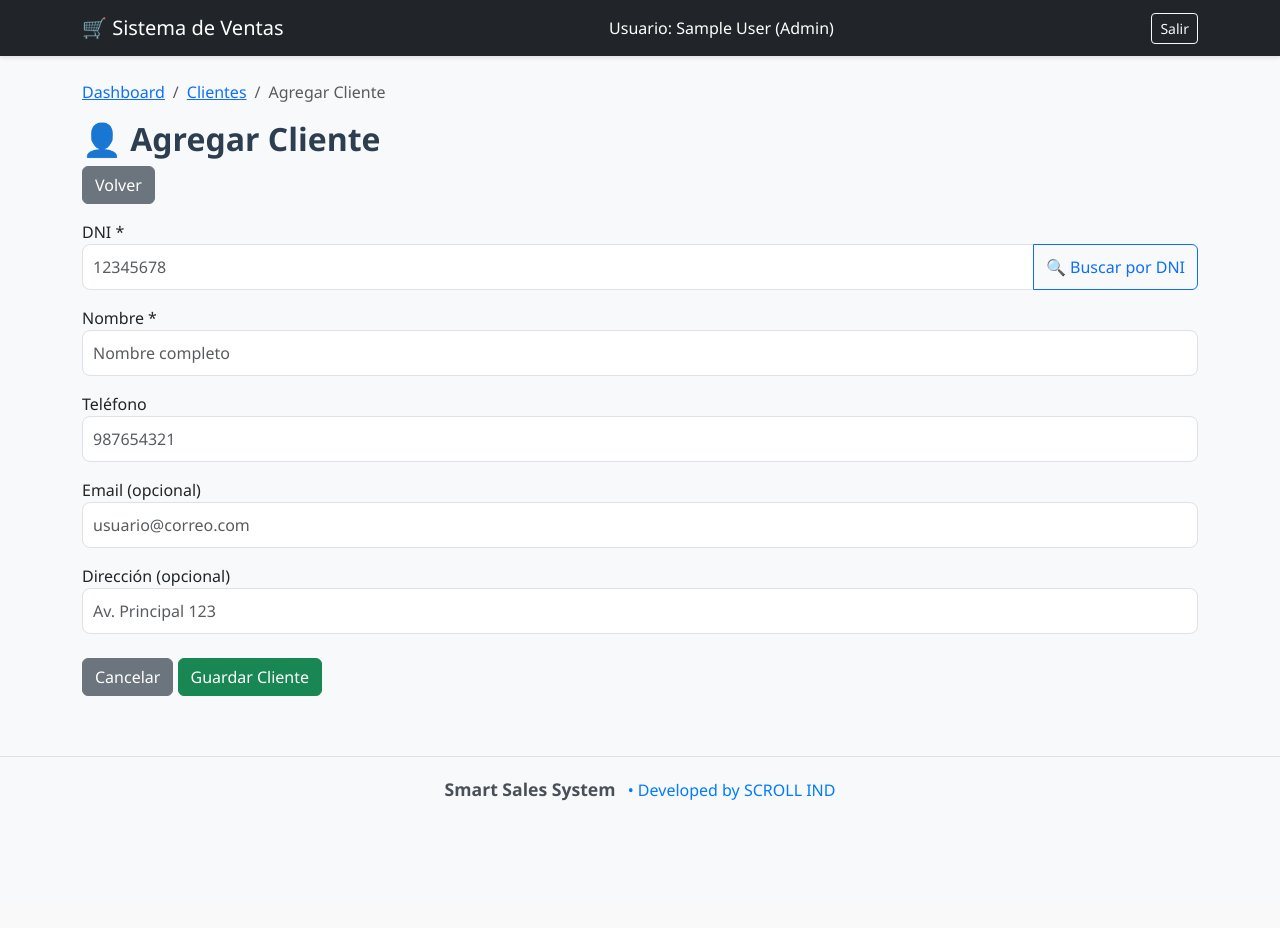
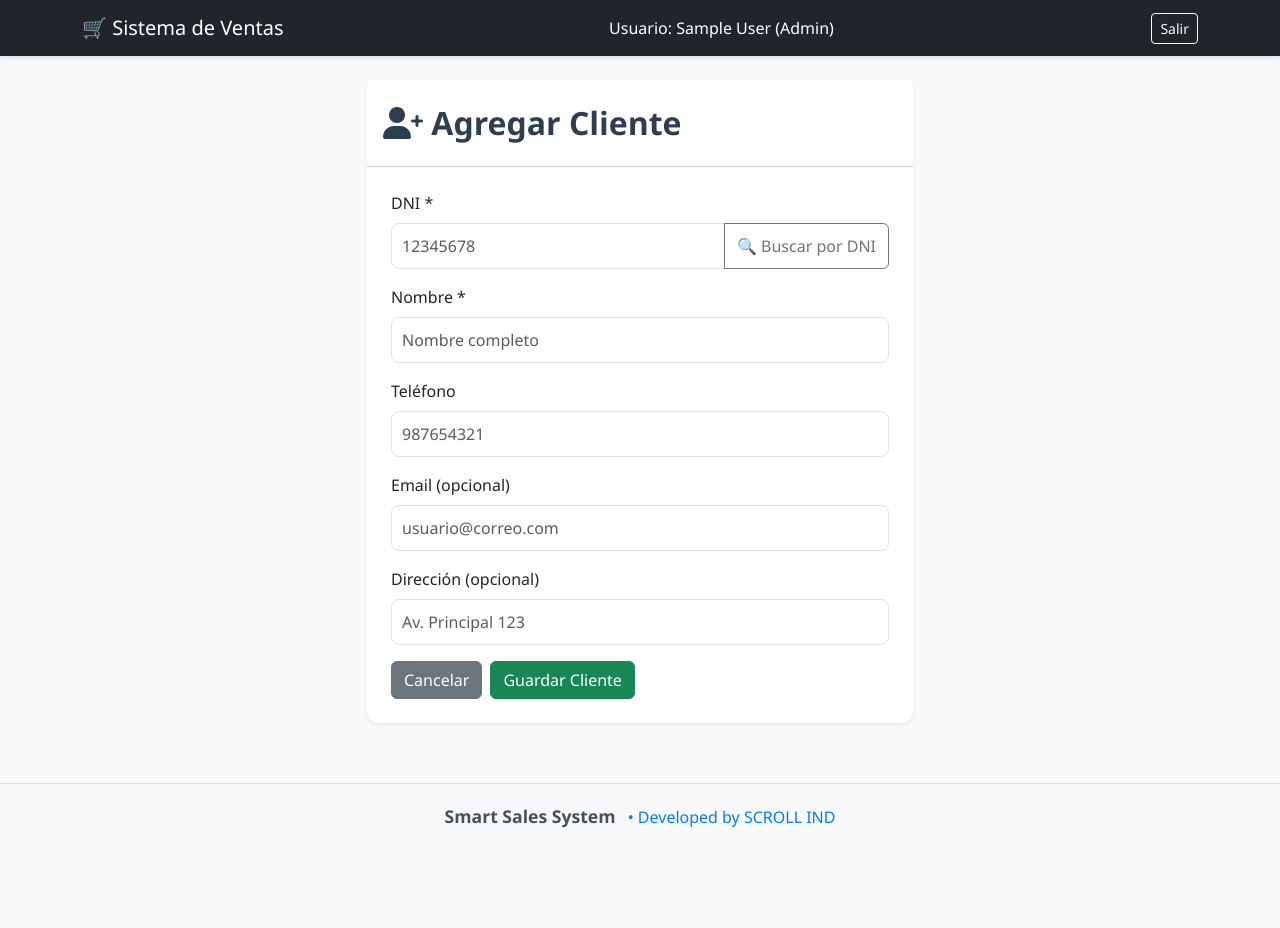
Before and after one commit to antogueloz/SCROLL-IND-TechPhone, a PHP site: page /clientes/agregar.php in a window 1280 px wide. Before the commit the page ends 801 px from the top, so only its background shows below. Run offline with PHP 8.4, Linux system fonts and the light colour scheme; the visitor is signed in with stand-in values (Sample User, id 1); some libraries are stand-ins or nearby versions.

Commit message:
Actualización de la interfaz de usuario

```diff
--- a/clientes/agregar.php
+++ b/clientes/agregar.php
@@ -3,195 +3,103 @@ session_start();
 include '../includes/conexion.php';
 include '../includes/funciones.php';
 
-// Solo admin puede agregar clientes
-redirigirSiNoAutorizado(['admin']);
-
-if ($_POST) {
-    $nombre = $_POST['nombre'];
-    $dni = $_POST['dni'];
-    $telefono = $_POST['telefono'];
-    $email = $_POST['email'] ?: null;
-    $direccion = $_POST['direccion'];
-
-    // Validar DNI
-    if (!preg_match('/^\d{8}$/', $dni)) {
-        $error = "DNI debe tener 8 dígitos.";
-    } else {
-        // Verificar si ya existe
-        $stmt = $pdo->prepare("SELECT id FROM clientes WHERE dni = ?");
-        $stmt->execute([$dni]);
-        if ($stmt->fetch()) {
-            $error = "Ya existe un cliente con ese DNI.";
-        } else {
-            $stmt = $pdo->prepare("INSERT INTO clientes (nombre, dni, telefono, email, direccion) VALUES (?, ?, ?, ?, ?)");
-            $stmt->execute([$nombre, $dni, $telefono, $email, $direccion]);
-
-            header("Location: index.php?mensaje=Cliente agregado correctamente");
-            exit;
-        }
-    }
-}
+// Solo admin, cajera o vendedor pueden agregar clientes
+redirigirSiNoAutorizado(['admin', 'cajera', 'vendedor']);
 ?>
 
 <?php include '../includes/header.php'; ?>
 
-<!-- Breadcrumb -->
-<nav aria-label="breadcrumb">
-    <ol class="breadcrumb">
-        <li class="breadcrumb-item"><a href="../dashboard.php">Dashboard</a></li>
-        <li class="breadcrumb-item"><a href="index.php">Clientes</a></li>
-        <li class="breadcrumb-item active" aria-current="page">Agregar Cliente</li>
-    </ol>
-</nav>
-
-<h2> 👤 Agregar Cliente </h2>
-
-<a href="index.php" class="btn btn-secondary mb-3">Volver</a>
-
-<?php if (isset($error)): ?>
-    <div class="alert alert-danger alert-dismissible fade show" role="alert">
-        <?= $error ?>
-        <button type="button" class="btn-close" data-bs-dismiss="alert"></button>
+<div class="container mt-5">
+    <div class="row justify-content-center">
+        <div class="col-md-6">
+            <div class="card shadow-sm border-0">
+                <div class="card-header bg-white py-4">
+                    <h2 class="mb-0"><i class="fas fa-user-plus"></i> Agregar Cliente</h2>
                 </div>
-<?php endif; ?>
-
-<form method="POST">
+                <div class="card-body p-4">
+                    <form method="POST" action="guardar.php">
                         <div class="mb-3">
-        <label>DNI *</label>
+                            <label for="dni" class="form-label">DNI *</label>
                             <div class="input-group">
-            <input type="text" name="dni" class="form-control" maxlength="8" required placeholder="12345678" id="dniCliente" style="width: 120px;">
-            <button type="button" class="btn btn-outline-primary" id="btnBuscar">
+                                <input type="text" name="dni" id="dni" class="form-control" required placeholder="12345678" maxlength="8">
+                                <button type="button" class="btn btn-outline-secondary" id="btnBuscar">
                                     🔍 Buscar por DNI
                                 </button>
                             </div>
                         </div>
 
                         <div class="mb-3">
-        <label>Nombre *</label>
-        <input type="text" name="nombre" class="form-control" required placeholder="Nombre completo" id="nombreCliente">
+                            <label for="nombre" class="form-label">Nombre *</label>
+                            <input type="text" name="nombre" id="nombre" class="form-control" required placeholder="Nombre completo">
                         </div>
 
                         <div class="mb-3">
-        <label>Teléfono</label>
-        <input type="text" name="telefono" class="form-control" placeholder="987654321">
+                            <label for="telefono" class="form-label">Teléfono</label>
+                            <input type="text" name="telefono" id="telefono" class="form-control" placeholder="987654321">
                         </div>
 
                         <div class="mb-3">
-        <label>Email (opcional)</label>
-        <input type="email" name="email" class="form-control" placeholder="usuario@correo.com">
+                            <label for="email" class="form-label">Email (opcional)</label>
+                            <input type="email" name="email" id="email" class="form-control" placeholder="usuario@correo.com">
                         </div>
 
                         <div class="mb-3">
-        <label>Dirección (opcional)</label>
-        <input type="text" name="direccion" class="form-control" placeholder="Av. Principal 123">
+                            <label for="direccion" class="form-label">Dirección (opcional)</label>
+                            <input type="text" name="direccion" id="direccion" class="form-control" placeholder="Av. Principal 123">
                         </div>
 
-    <div class="mt-4">
-        <a href="index.php" class="btn btn-secondary">Cancelar</a>
-        <button type="submit" class="btn btn-success">Guardar Cliente</button>
+                        <div class="d-flex gap-2">
+                            <button type="button" class="btn btn-secondary" onclick="window.history.back()">
+                                Cancelar
+                            </button>
+                            <button type="submit" class="btn btn-success">
+                                Guardar Cliente
+                            </button>
                         </div>
                     </form>
-
-<?php include '../includes/footer.php'; ?>
+                </div>
+            </div>
+        </div>
+    </div>
+</div>
 
 <script>
-document.addEventListener('DOMContentLoaded', function () {
-    const dniInput = document.getElementById('dniCliente');
-    const nombreInput = document.getElementById('nombreCliente');
-    const telefonoInput = document.querySelector('[name="telefono"]');
-    const direccionInput = document.querySelector('[name="direccion"]');
-    const btnBuscar = document.getElementById('btnBuscar');
+// Validación en tiempo real
+document.getElementById('dni').addEventListener('input', function () {
+    const dni = this.value.trim();
+    if (dni.length > 0 && !/^\d{8}$/.test(dni)) {
+        alert('DNI debe tener 8 dígitos numéricos');
+        this.value = '';
+    }
+});
 
-    // ✅ Verificar que todos los elementos existan
-    if (!dniInput || !nombreInput || !btnBuscar || !direccionInput) {
-        console.warn("No se encontraron los elementos del formulario");
-        return;
-    }
-
-    // ✅ Ruta base absoluta (funciona en cualquier puerto)
-    const baseUrl = window.location.origin + '/sistema_ventas';
-
-    function buscarCliente() {
-        const dni = dniInput.value.trim();
-
-        if (dni.length !== 8 || !/^\d{8}$/.test(dni)) {
+document.getElementById('btnBuscar').addEventListener('click', function () {
+    const dni = document.getElementById('dni').value.trim();
+    if (!dni || !/^\d{8}$/.test(dni)) {
         alert('DNI debe tener 8 dígitos numéricos');
         return;
     }
 
-        // ✅ Rutas correctas
-        const urlLocal = `${baseUrl}/clientes/utils/buscar_cliente.php?dni=${dni}`;
-        const urlApi = `${baseUrl}/clientes/utils/api-dni.php?dni=${dni}`;
-
-        fetch(urlLocal)
-            .then(response => {
-                if (!response.ok) throw new Error("HTTP " + response.status);
-                return response.json();
-            })
+    // Aquí puedes hacer una petición a tu API local o SUNAT
+    fetch(`utils/buscar_cliente.php?dni=${dni}`)
+    .then(response => response.json())
     .then(data => {
-                console.log("Respuesta local:", data); // 🔍 Para depuración
-
         if (data.nombre) {
-                    // ✅ Encontrado en local
-                    nombreInput.value = data.nombre;
-
-                    // 📞 Autocompletar teléfono si está vacío
-                    if (data.telefono && !telefonoInput.value) {
-                        telefonoInput.value = data.telefono;
+            document.getElementById('nombre').value = data.nombre;
+            if (data.telefono) {
+                document.getElementById('telefono').value = data.telefono;
             }
-
-                    // 🏠 Autocompletar dirección si está vacía
-                    if (data.direccion && !direccionInput.value) {
-                        direccionInput.value = data.direccion;
-                    }
-
             alert('✅ Cliente encontrado en tu base de datos');
         } else {
-                    // ❌ No encontrado → consulta API externa
-                    alert('Buscando en Consultas Perú...');
-                    fetch(urlApi)
-                        .then(apiResponse => {
-                            if (!apiResponse.ok) throw new Error("HTTP " + apiResponse.status);
-                            return apiResponse.json();
-                        })
-                        .then(apiData => {
-                            console.log("Respuesta API:", apiData); // 🔍 Para depuración
-
-                            if (apiData.nombre) {
-                                // ✅ Nombre encontrado
-                                nombreInput.value = apiData.nombre;
-
-                                // 📞 Teléfono desde API (si viene)
-                                if (apiData.telefono && !telefonoInput.value) {
-                                    telefonoInput.value = apiData.telefono;
-                                }
-
-                                // 🏠 Dirección desde API
-                                if (apiData.direccion && !direccionInput.value) {
-                                    direccionInput.value = apiData.direccion;
-                                }
-
-                                alert('✅ Nombre encontrado en Consultas Perú');
-                            } else {
-                                alert('❌ ' + (apiData.error || 'No encontrado'));
+            alert('❌ Cliente no registrado. Ingrese nombre manualmente.');
         }
     })
     .catch(error => {
-                            console.error('Error al conectar con la API:', error);
-                            alert('❌ Error al conectar con la API. Verifica tu token o conexión.');
+        console.error('Error:', error);
+        alert('❌ Error al buscar en la base de datos');
     });
-                }
-            })
-            .catch(error => {
-                console.error('Error al buscar en tu base de datos:', error);
-                alert('❌ Error al buscar en tu base de datos. Verifica la conexión.');
-            });
-    }
 
-    // ✅ Autocompletado al salir del campo
-    dniInput.addEventListener('blur', buscarCliente);
-
-    // ✅ Botón manual
-    btnBuscar.addEventListener('click', buscarCliente);
 });
 </script>
+
+<?php include '../includes/footer.php'; ?>
--- a/includes/footer.php
+++ b/includes/footer.php
@@ -1,9 +1,9 @@
-    </div> <!-- Cierra el .container-fluid -->
+</div> <!-- Cierra el .container -->
 
 <!-- Espacio entre contenido y footer -->
-    <div class="mb-3"></div>
+<div class="mb-4"></div>
 
-    <!-- Footer moderno con texto más grande y buenos márgenes -->
+<!-- Footer moderno -->
 <footer class="bg-light border-top" style="
     border-color: #e9ecef;
     background-color: #f8f9fa;
@@ -12,11 +12,9 @@
     font-size: 1rem;
     font-family: 'Segoe UI', Tahoma, Geneva, Verdana, sans-serif;
 ">
-        <div class="container-fluid">
-            <div class="text-center">
+    <div class="container text-center">
         <span style="font-weight: 600; font-size: 1.1rem;">Smart Sales System</span>
         <span style="color: #007BFF; margin-left: 8px; font-weight: 500;">• Developed by SCROLL IND</span>
-            </div>
     </div>
 </footer>
 
--- a/includes/header.php
+++ b/includes/header.php
@@ -7,25 +7,38 @@ $base_url = '/sistema_ventas';
 <html lang="es">
 <head>
     <meta charset="UTF-8">
+    <meta name="viewport" content="width=device-width, initial-scale=1.0">
     <title>Sistema de Ventas</title>
+
+    <!-- Bootstrap CSS -->
     <link href="https://cdn.jsdelivr.net/npm/bootstrap@5.3.0/dist/css/bootstrap.min.css" rel="stylesheet">
+
+    <!-- Font Awesome (correcto) -->
+    <link rel="stylesheet" href="https://cdnjs.cloudflare.com/ajax/libs/font-awesome/6.0.0/css/all.min.css">
+
+    <!-- Estilos personalizados -->
     <link rel="stylesheet" href="<?= $base_url ?>/css/estilo.css">
-    <link rel="stylesheet" href="https://cdnjs.cloudflare.com/ajax/libs/font-awesome/6.0.0/css/all.min.css">
-    <link rel="stylesheet" href="https://cdnjs.cloudflare.com/ajax/fonts/fontawesome-icons/6.0.0/css/all.min.css">
+
+    <!-- QR Code JS -->
     <script src="<?= $base_url ?>/js/qrcode.min.js"></script>
 </head>
 <body>
     <nav class="navbar navbar-dark bg-dark">
         <div class="container">
             <a class="navbar-brand" href="<?= $base_url ?>/dashboard.php">🛒 Sistema de Ventas</a>
-            <span class="text-white">Usuario: <?php echo $_SESSION['nombre']; ?> (<?php echo ucfirst($_SESSION['rol']); ?>)</span>
 
-        <!-- Formulario de logout (oculto, lo usa el botón) -->
-        <form method="POST" action="logout.php" style="display: none;" id="logout-form">
+            <?php if (isset($_SESSION['nombre'])): ?>
+                <span class="text-white">
+                    Usuario: <?= htmlspecialchars($_SESSION['nombre']) ?>
+                    (<?= ucfirst($_SESSION['rol']) ?>)
+                </span>
+            <?php endif; ?>
+
+            <!-- Formulario de logout -->
+            <form method="POST" action="<?= $base_url ?>/logout.php" style="display: none;" id="logout-form">
             </form>
 
-        <button type="button" class="btn btn-outline-light btn-sm ms-2"
-                onclick="confirmarLogout()">
+            <button type="button" class="btn btn-outline-light btn-sm ms-2" onclick="confirmarLogout()">
                 Salir
             </button>
 
@@ -38,4 +51,5 @@ $base_url = '/sistema_ventas';
             </script>
         </div>
     </nav>
-    <div class="container mt-4">
+
+    <div class="container mt-4"
```
Also changed, not shown: clientes/guardar.php (added, +48 -0 lines). Lines whose indentation alone changed are shown as unchanged.
